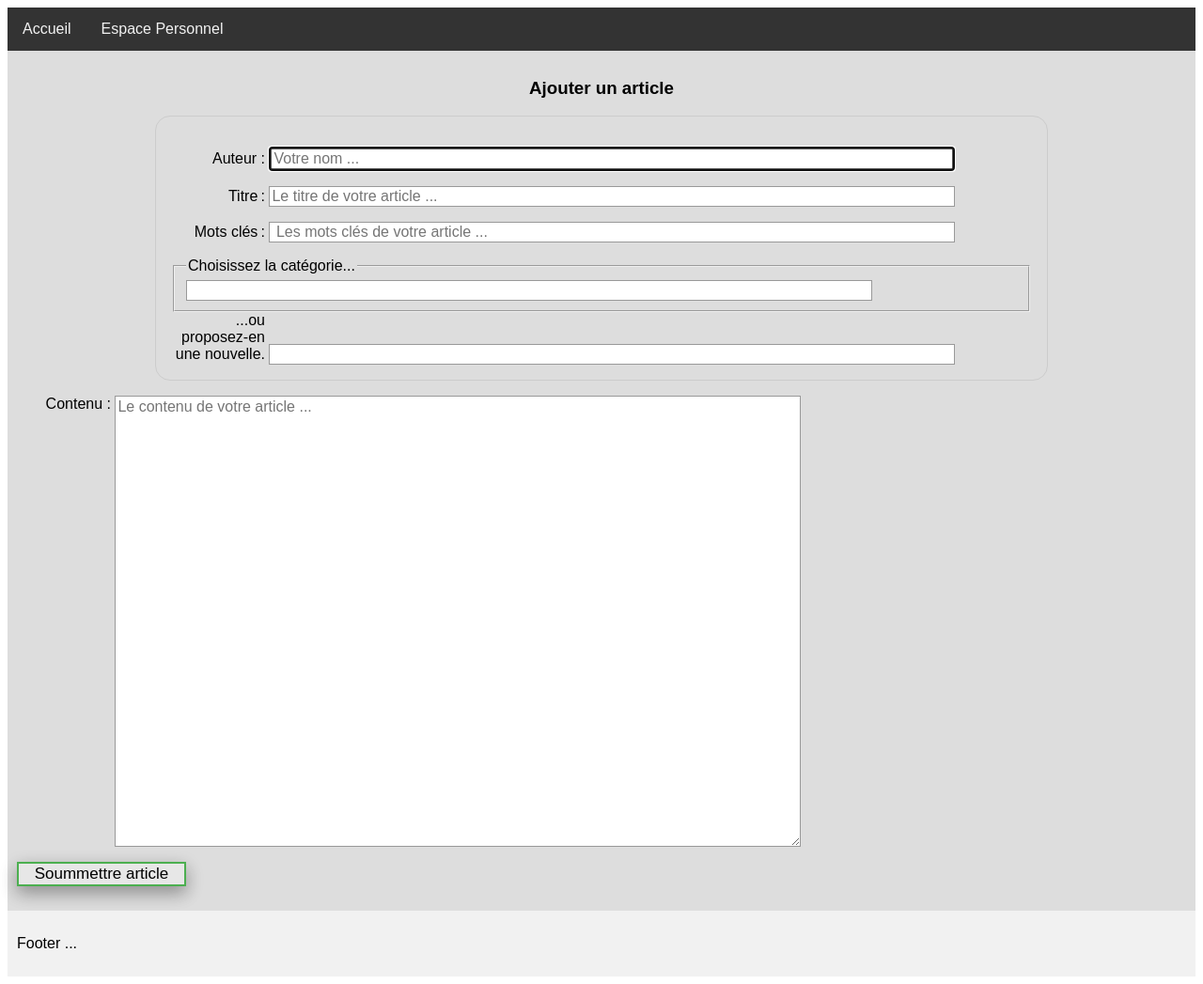
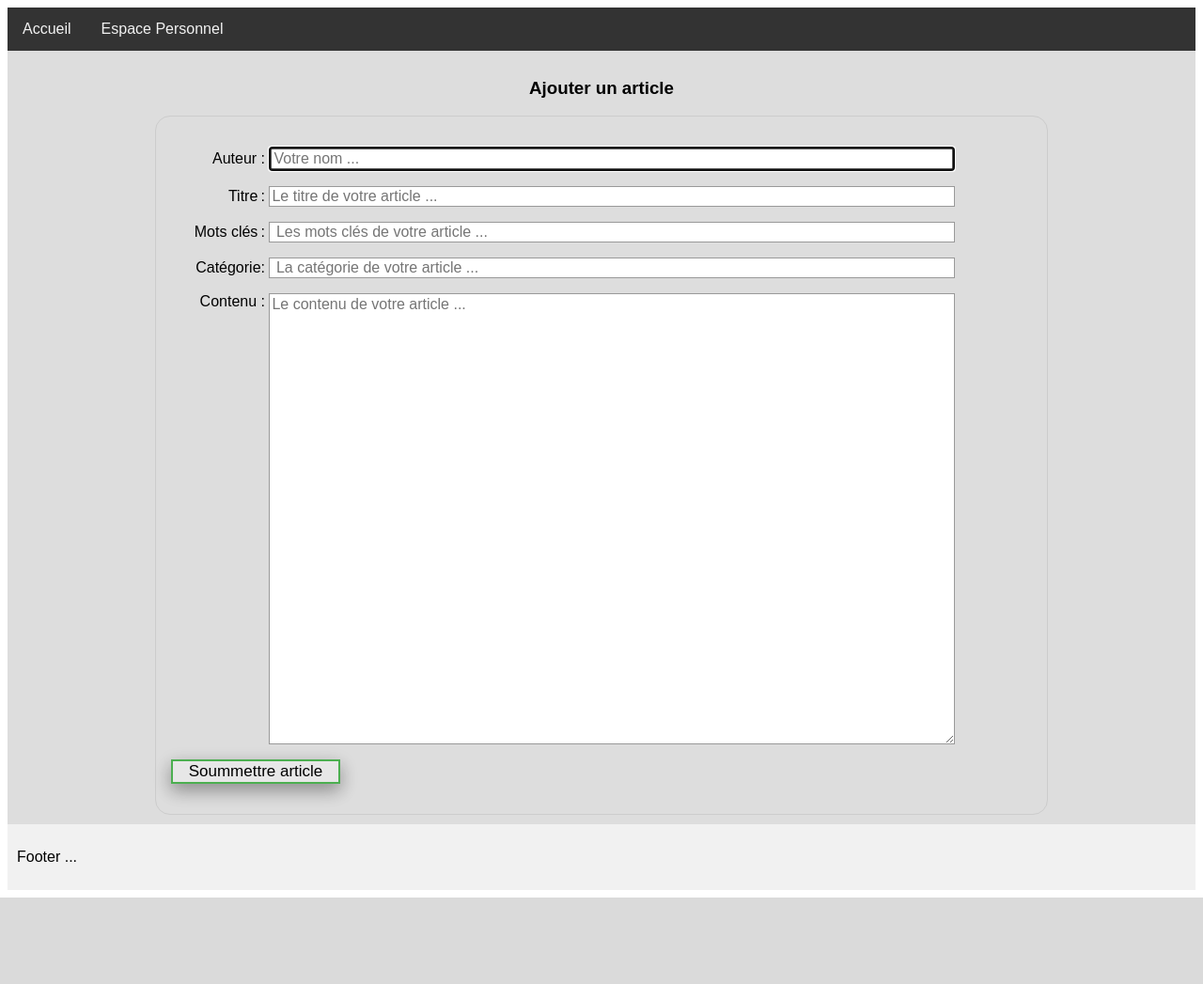
Before and after one commit to mrcsptr/projet_fil_rouge, a Flask app: page /ajouterArticle/ in a window 1280 px wide. Shown: the whole page at 94% size. After the commit the page ends 955 px from the top, so only its background shows below. Run offline with Flask 2, Linux system fonts and the light colour scheme; some libraries are stand-ins or nearby versions.

Commit message:
fixing categ and artcateg

```diff
--- a/main.py
+++ b/main.py
@@ -3,7 +3,7 @@
 # coding: utf-8
 
 from flask import *
-from flask_pymongo import PyMongo
+from flask_pymongo import *
 from article import *
 import datetime
 from commentaire import *
@@ -96,15 +96,16 @@ def ajouterCommentaire(chaine):
 
 @app.route('/categories/')
 def liste_categories():
-	categories = mongo.db.articles.distinct('categorie_article').sort({'categorie_article':1})			# récupère et classe chaque catégorie dans la collection d'articles
+	categories = mongo.db.articles.find().distinct('Categorie')		# récupère et classe chaque catégorie dans la collection d'articles
 	return render_template('liste_categories.html', categories = categories) 							# page listant toutes les catégories existantes
 
 
 @app.route('/categories/<chaine>/')
 def articles_dunecategorie(chaine):
-	nbr_artcateg = mongo.db.articles.find({'categorie_article': chaine}).count()						# compte le nombre d'articles de la catégorie "chaine"
-	artcateg = mongo.db.articles.find({'categorie_article': chaine}, {'Titre':1}).sort({'Titre': 1})	# récupère les titres d'articles d'une catégorie et les classe
-	return render_template('liste_artcateg.html', nbr_artcateg = nbr_artcateg, artcateg = artcateg)		# page listant tous les articles de la catégorie sélectionnée
+	print(chaine)
+	nbr_artcateg = mongo.db.articles.find({'Categorie': chaine}).count()						# compte le nombre d'articles de la catégorie "chaine"
+	artcateg = mongo.db.articles.find({'Categorie': chaine}) 	# récupère les titres d'articles d'une catégorie et les classe
+	return render_template('liste_artcateg.html', nbr_artcateg = nbr_artcateg, artcateg = artcateg, chaine = chaine)		# page listant tous les articles de la catégorie sélectionnée
 
 
 if __name__ == '__main__':
--- a/templates/liste_artcateg.html
+++ b/templates/liste_artcateg.html
@@ -1,10 +1,10 @@
 <!DOCTYPE html>
-# /categories/<chaine> est le lien menant vers une liste d'articles ayant comme valeur <chaine> pour l'attribut "catégorie"
+# /categories/{{chaine}} est le lien menant vers une liste d'articles ayant comme valeur {{chaine}} pour l'attribut "catégorie"
 
 <html>
     <head>
         <meta charset="utf-8" />
-        <title>Liste des articles de la catégorie <chaine> </title>
+        <title>Liste des articles de la catégorie {{chaine}} </title>
     </head>
 
     <body>
@@ -14,7 +14,7 @@
 
 		<ul>
 			{% for article in artcateg %}
-				<li><a>{{ article }}
+				<li><a href = 'http://localhost:5000/{{article["Titre"]}}'>{{article['Titre']}}
 				</a></li>
 				{% endfor %}
 		</ul>
--- a/templates/template_FormArticle.html
+++ b/templates/template_FormArticle.html
@@ -134,17 +134,10 @@
         <input type="text" id="Mots_cles" name="Mots_cles_article" placeholder=" Les mots clés de votre article ...">
     </p>
 
+        <label for="categorie_article"><span> Catégorie:</span></label>
+        <input type="text" id="categorie_article" name="categorie_article" placeholder=" La catégorie de votre article ...">
 	<p>
-    <form id="send" action="#" method="get">
-		<fieldset>
-			<legend>Choisissez la catégorie...</legend>
-			<input type="text" name="categorie" list="catégories" autocomplete="on"/>
-			<datalist id="catégories">
-			</datalist>
-		</fieldset>
-		<label for="catégorie">...ou proposez-en une nouvelle.</label>
-		<input id="catégories" type="text" name="categorie">
-	</form>
+
     </p>
 
     <p>
```
Also changed, not shown: templates/liste_categories.html (+4 -3 lines).
